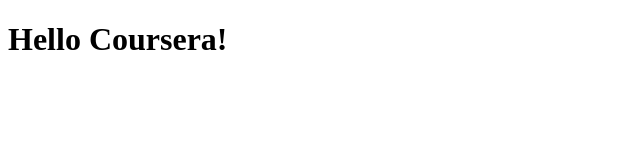
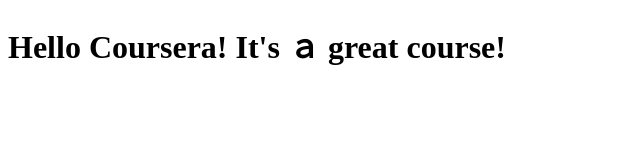
Before and after one commit to jess01010101/coursera-test, a plain HTML site: page site/index.html in a window 1280 px wide. Shown: the whole page, without its empty margins (0-640 px from the left). Drawn offline with Linux system fonts and the light colour scheme.

Commit message:
Small addition to our page content.

```diff
--- a/site/index.html
+++ b/site/index.html
@@ -6,6 +6,6 @@
 	<title>Hello Coursera!</title>
 </head>
 <body>
-	<h1>Hello Coursera!</h1>
+	<h1>Hello Coursera! It's ａ great course!</h1>
 </body>
 </html>
```
Also changed, not shown: 1 other file.
